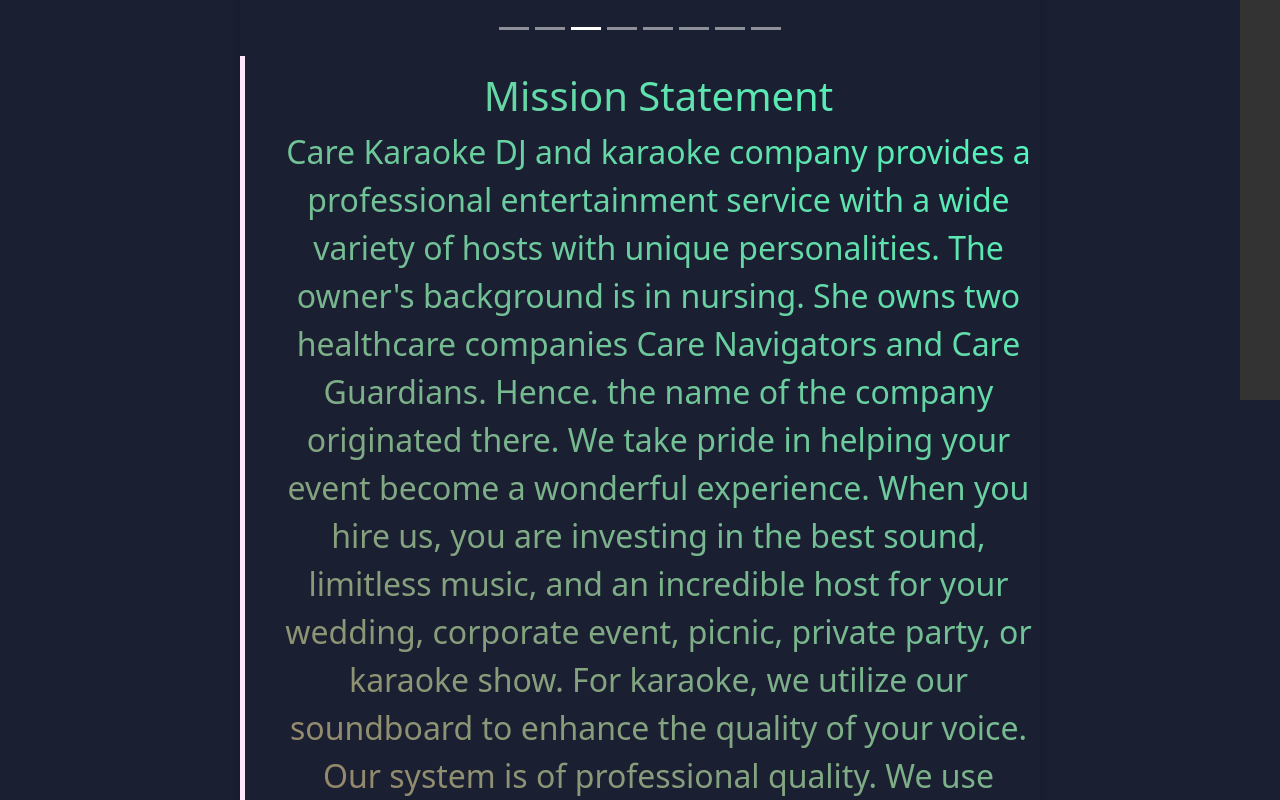
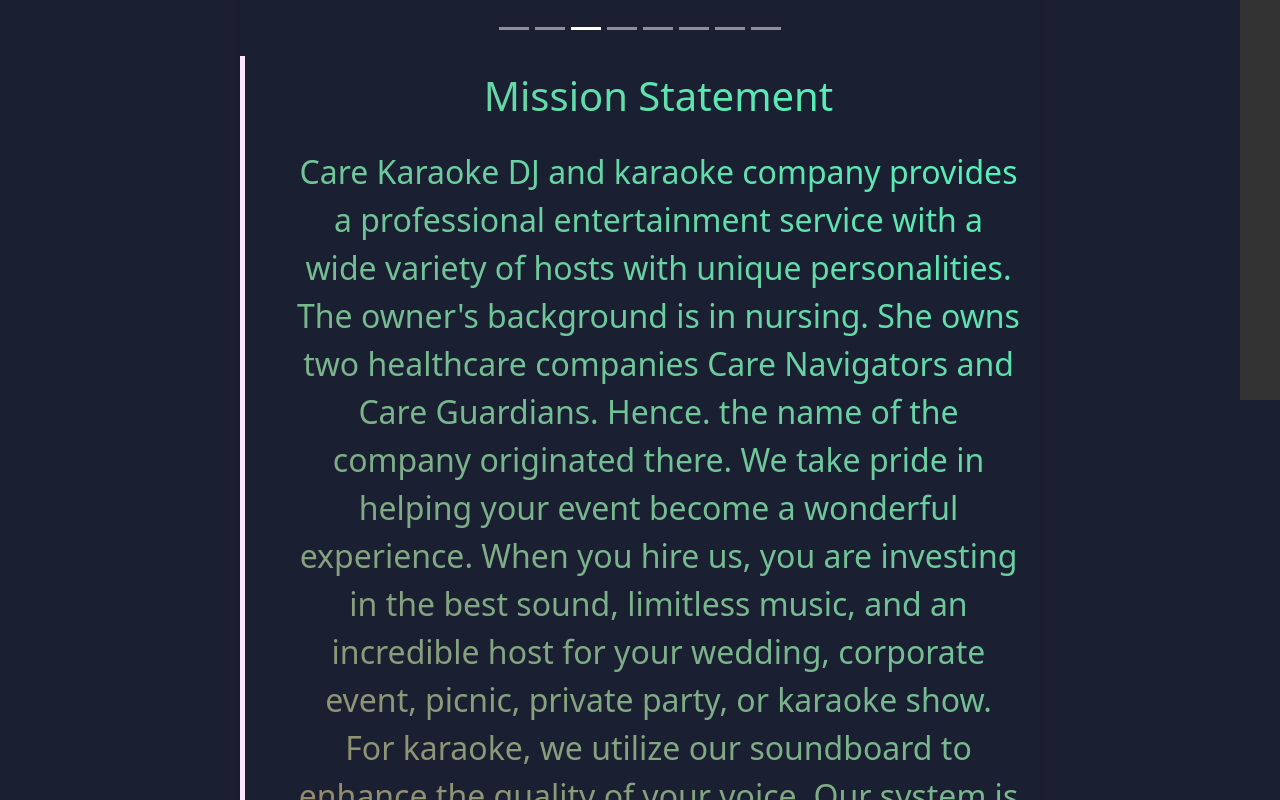
Before and after one commit to care-navigators/care-karaoke, a React (Create React App) app: page /about in a window 1280 px wide. Shown: the part 400-1200 px from the top of the page. Built offline with nearby package versions, Linux system fonts and the light colour scheme.

Commit message:
took suggestions for minor enhancements

```diff
--- a/src/style/bios.css
+++ b/src/style/bios.css
@@ -52,3 +52,7 @@
     }
 
     }
+
+    .bios p{
+      padding: 20px;
+      }
--- a/src/style/services.css
+++ b/src/style/services.css
@@ -194,6 +194,7 @@
 .we-offer-area .item h4 {
   font-weight: 600;
   text-transform: capitalize;
+  color:black;
 }
 
 .we-offer-area .item p {
```
